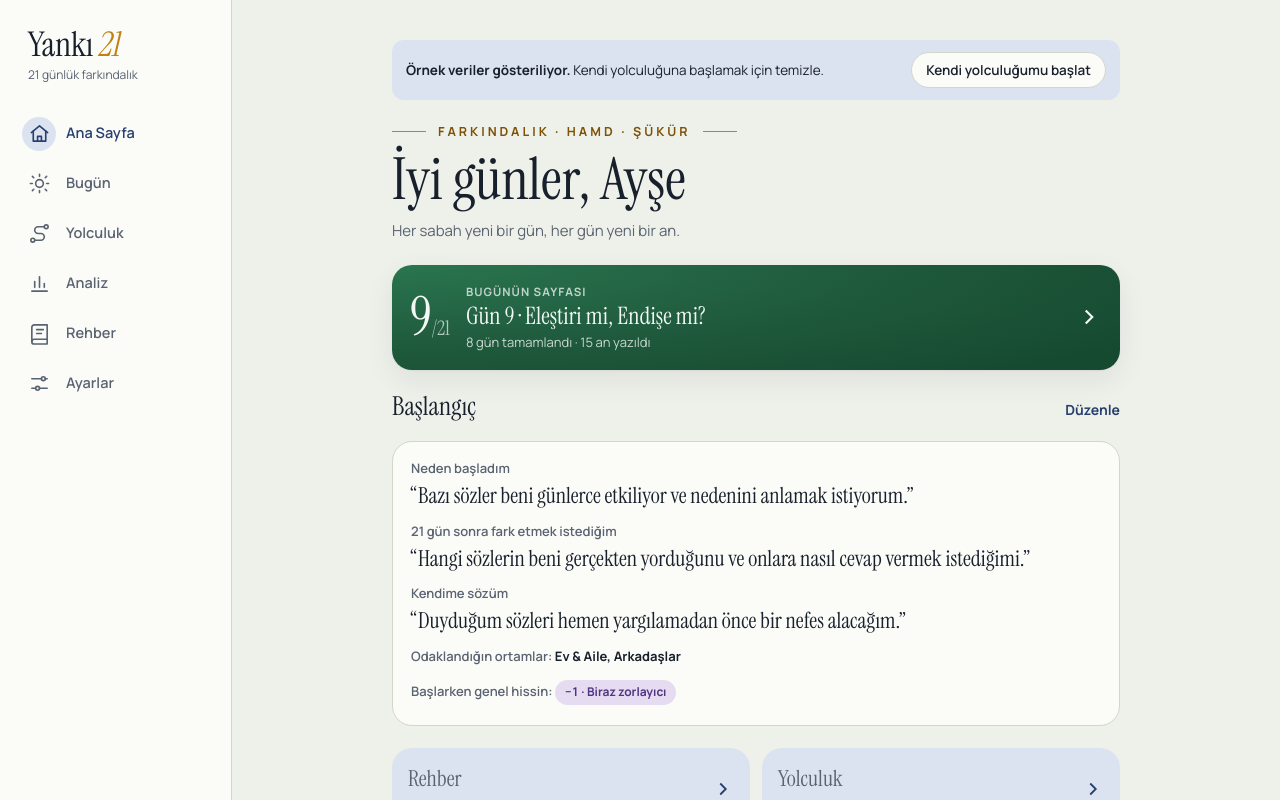
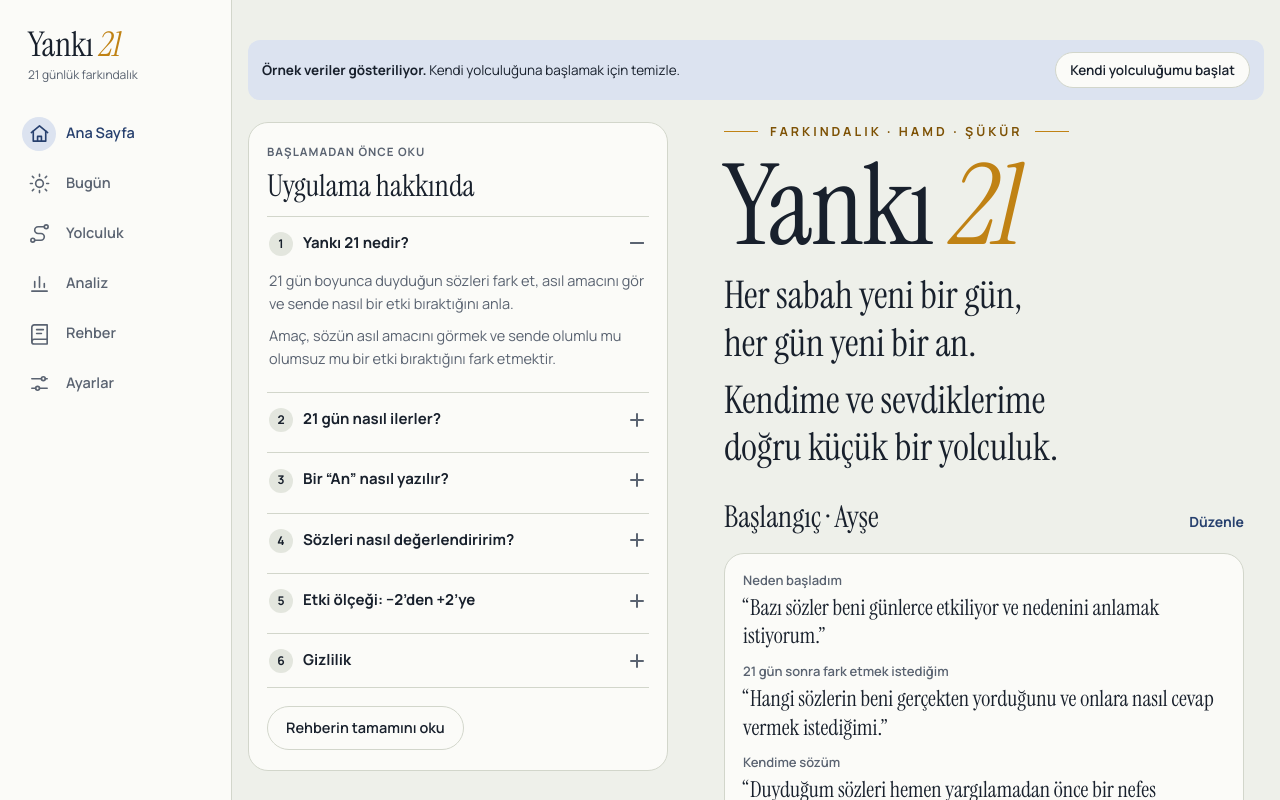
Before and after one commit to edutek2027-bot/21-G-nl-k-Yolculu-um, a plain HTML site: page index.html in a window 1280 px wide. Both pictures are taken after a click on the button "Örnek verilerle incele". Shown: the top 800 px of the page. Drawn offline with Linux system fonts and the light colour scheme.

Commit message:
Ana Sayfa: karşılama sayfası + başlangıç niyeti; gün kısayolu kaldırıldı
Co-Authored-By: Claude Opus 5.5 <noreply@anthropic.com>
Claude-Session: https://claude.ai/code/session_01L1SC1S1EwkWtaAaRJVCsZH

```diff
--- a/index.html
+++ b/index.html
@@ -302,6 +302,10 @@ textarea:focus,input:focus{outline:2px solid var(--accent);outline-offset:0;bord
 .home-links{display:grid;grid-template-columns:1fr 1fr;gap:12px}
 @media (max-width:560px){.home-links{grid-template-columns:1fr}}
 @media (max-width:440px){.tab{font-size:9.5px}.ti{width:38px}}
+.still .onb-words .w,.still .onb-bless,.still .onb-brand{opacity:1;transform:none;filter:none;animation:none}
+main.wide{max-width:1120px}
+.home-intent{max-width:none;gap:12px}
+.home-intent .sec-head h3{font-family:var(--f-display);font-weight:400;font-size:30px}
 /* ---------- settings ---------- */
 .set-list{display:flex;flex-direction:column;gap:14px}
 .field{display:flex;flex-direction:column;gap:6px}
@@ -367,7 +371,7 @@ code.backup{display:block;max-height:90px;overflow:auto;word-break:break-all;fon
 .onb-brand i{color:var(--pos)}
 .onb-words{font-family:var(--f-display);font-size:clamp(25px,5.4vw,38px);line-height:1.25;margin:0;max-width:24ch;text-wrap:balance}
 .onb-words .w{display:inline-block;opacity:0;transform:translateY(12px);filter:blur(6px)}
-.onb.go .onb-words .w{animation:wordin 1.1s cubic-bezier(.2,.8,.2,1) forwards}
+.go .onb-words .w{animation:wordin 1.1s cubic-bezier(.2,.8,.2,1) forwards}
 .onb-words .br{display:block;height:.25em}
 @keyframes wordin{to{opacity:1;transform:none;filter:none}}
 .onb:not(.go) .onb-bless,.onb:not(.go) .onb-brand{animation-play-state:paused}
@@ -563,6 +567,7 @@ function route(){
   render(changed);
 }
 function render(anim){
+  homeAnim = !!anim; main.classList.toggle('wide', view==='anasayfa');
   main.innerHTML = VIEWS[view]();
   if(anim){ main.classList.remove('view-in'); void main.offsetWidth; main.classList.add('view-in'); window.scrollTo(0,0); }
   document.getElementById('fab').hidden = !S.start || view==='ayarlar' || view==='rehber' || view==='anasayfa';
@@ -759,7 +764,7 @@ function renderInsights(){
 }
 
 /* ================= Ana Sayfa ve başlangıç niyeti ================= */
-let intentEdit = false;
+let intentEdit = false, homeAnim = true;
 const hasIntent = () => !!(S.intent && (S.intent.why || S.intent.notice || S.intent.promise));
 function intentFormHTML(){
   const I = S.intent || {};
@@ -789,25 +794,14 @@ function submitIntent(f){
 }
 function renderHome(){
   if(!S.start) return '';
-  const d = curDay(), D = DAYS[d-1], raw = rawDay();
-  const doneN = Object.values(S.refl).filter(r=>r.done).length;
   const editing = intentEdit || !hasIntent();
-  return `${demoBanner()}
-  <header class="home-head"><p class="onb-bless" style="animation:none;opacity:1">Farkındalık · Hamd · Şükür</p>
-    <h1 class="int-title">${greeting()}${S.name?', '+esc(S.name):''}</h1>
-    <p class="muted">Her sabah yeni bir gün, her gün yeni bir an.</p></header>
-  <a class="today-go" href="#bugun">
-    <span class="tg-num">${raw>21?'21':d}<small>/21</small></span>
-    <span class="tg-txt"><span class="eyebrow">${raw>21?'Yolculuk tamamlandı':'Bugünün sayfası'}</span><b>${raw>21?'Gün 21 · '+DAYS[20].t:'Gün '+d+' · '+D.t}</b><span>${doneN} gün tamamlandı · ${S.logs.length} an yazıldı</span></span>
-    <svg viewBox="0 0 24 24" aria-hidden="true"><path d="M9 6l6 6-6 6"/></svg></a>
-  <section class="g-sec">
-    <div class="sec-head"><h3>Başlangıç</h3>${!editing?'<button class="link" data-act="edit-intent">Düzenle</button>':''}</div>
-    ${editing ? `<p class="muted">Yolculuğa başlamadan önce birkaç dakikanı ayır ve niyetini yaz. 21. günde buraya geri döneceksin ve ne kadar yol aldığını göreceksin.</p>${intentFormHTML()}` : intentCard(true, true)}
-  </section>
-  <section class="home-links">
-    <a class="guide-link" href="#rehber"><span><b>Rehber</b>Sözleri nasıl değerlendirirsin?</span><svg viewBox="0 0 24 24" aria-hidden="true"><path d="M9 6l6 6-6 6"/></svg></a>
-    <a class="guide-link" href="#yolculuk"><span><b>Yolculuk</b>21 günün tamamı ve tamamladıkların</span><svg viewBox="0 0 24 24" aria-hidden="true"><path d="M9 6l6 6-6 6"/></svg></a>
-  </section>`;
+  return `${demoBanner()}<div class="onb-grid ${homeAnim?'go':'still'}">
+    ${welcomeHTML()}
+    <section class="onb-form home-intent">
+      <div class="sec-head"><h3>Başlangıç${S.name?' · '+esc(S.name):''}</h3>${!editing?'<button class="link" data-act="edit-intent">Düzenle</button>':''}</div>
+      ${editing ? `<p class="muted">Yolculuğa başlamadan önce birkaç dakikanı ayır ve niyetini yaz. 21. günde buraya geri döneceksin ve ne kadar yol aldığını göreceksin.</p>${intentFormHTML()}` : intentCard(true, true)}
+    </section>
+  </div>`;
 }
 
 function intentCard(full, home){
@@ -1051,6 +1045,7 @@ document.addEventListener('click', e=>{
     'edit-log': ()=>openLogForm(t.dataset.id),
     'open-day': ()=>openDay(Number(t.dataset.day)),
     'close-sheet': closeSheet,
+    'full-guide': ()=>openSheet(`<div class="sheet-head"><div><p class="eyebrow">Rehber</p></div>${closeBtn()}</div><div style="display:flex;flex-direction:column;gap:22px">${renderGuide(true)}</div>`),
     'edit-intent': ()=>{ closeSheet(); intentEdit=true; if(view==='anasayfa'){ render(false); document.getElementById('intForm')?.scrollIntoView({block:'start'}); } else location.hash='#anasayfa'; },
     'intent-cancel': ()=>{ intentEdit=false; render(false); },
     'close-sheet-guide': ()=>{ closeSheet(); location.hash='#rehber'; },
@@ -1101,11 +1096,10 @@ function mottoHTML(){
   let i = 0;
   return MOTTO.split(' ').map(w => w==='|' ? '<span class="br"></span>' : `<span class="w" style="animation-delay:${(0.9 + (i++)*0.32).toFixed(2)}s">${w}</span>`).join(' ');
 }
-function showOnboarding(){
+function welcomeHTML(){
   const acc = (n, title, body, open) => `<details class="acc"${open?' open':''}><summary><span><span class="n">${n}</span>${title}</span><span class="pl" aria-hidden="true"></span></summary><div class="acc-b">${body}</div></details>`;
   const scale = [...SCALE].reverse().map(x=>`<div><span style="${eBtnStyle(x.v)}">${sgn(x.v)}</span><span><b>${x.l}</b> · ${x.w.slice(0,3).join(', ')}</span></div>`).join('');
-  onbRoot.innerHTML = `<div class="onb"><div class="onb-grid">
-    <section class="onb-hero">
+  return `    <section class="onb-hero">
       <p class="onb-bless">Farkındalık · Hamd · Şükür</p>
       <h1 class="onb-brand">Yankı <i>21</i></h1>
       <p class="onb-words" aria-label="${MOTTO.replace(' | ',' ')}">${mottoHTML()}</p>
@@ -1124,8 +1118,12 @@ function showOnboarding(){
       ${acc(4,'Sözleri nasıl değerlendiririm?',matrixHTML())}
       ${acc(5,'Etki ölçeği: −2’den +2’ye',`<p>Kendine sor: “Bu söz bende nasıl bir etki bıraktı?”</p><div class="mini-sc">${scale}</div>`)}
       ${acc(6,'Gizlilik',`<p>Yazdıkların yalnızca kendi cihazında saklanır. Hiçbir sunucuya gönderilmez, kimse göremez.</p>`)}
-      <button class="btn" type="button" id="onbFullGuide">Rehberin tamamını oku</button>
-    </aside>
+      <button class="btn" type="button" data-act="full-guide">Rehberin tamamını oku</button>
+    </aside>`;
+}
+function showOnboarding(){
+  onbRoot.innerHTML = `<div class="onb"><div class="onb-grid">
+${welcomeHTML()}
 
     <form id="onbForm" class="onb-form" novalidate>
       <div class="field"><label for="onb-name">Adın</label><input type="text" id="onb-name" placeholder="Sana nasıl seslenelim?" autocomplete="given-name" value="${esc(S.name||'')}"></div>
@@ -1137,7 +1135,6 @@ function showOnboarding(){
   const onb = onbRoot.querySelector('.onb');
   const go = () => onb.classList.add('go');
   if(window.__introDone || !document.getElementById('intro')) go(); else document.addEventListener('introdone', go, {once:true});
-  document.getElementById('onbFullGuide').addEventListener('click', ()=>openSheet(`<div class="sheet-head"><div><p class="eyebrow">Rehber</p></div>${closeBtn()}</div><div style="display:flex;flex-direction:column;gap:22px">${renderGuide(true)}</div>`));
   document.getElementById('onbForm').addEventListener('submit', ev=>{ ev.preventDefault();
     S = blank(); S.name = document.getElementById('onb-name').value.trim(); S.start = today(); save(); onbRoot.innerHTML=''; location.hash='#anasayfa'; route(); render(true); toast('Hoş geldin · Önce başlangıç niyetini yaz'); });
   document.getElementById('onbDemo').addEventListener('click', ()=>{ loadDemo(); onbRoot.innerHTML=''; location.hash='#anasayfa'; route(); render(true); });
--- a/sw.js
+++ b/sw.js
@@ -1,4 +1,4 @@
-const C='yanki21-v17';
+const C='yanki21-v18';
 self.addEventListener('install',e=>{self.skipWaiting();});
 self.addEventListener('activate',e=>e.waitUntil(caches.keys().then(ks=>Promise.all(ks.filter(k=>k!==C).map(k=>caches.delete(k)))).then(()=>self.clients.claim())));
 self.addEventListener('fetch',e=>{if(e.request.method!=='GET')return;e.respondWith(fetch(e.request,{cache:'no-cache'}).then(r=>{const cp=r.clone();caches.open(C).then(c=>c.put(e.request,cp)).catch(()=>{});return r;}).catch(()=>caches.match(e.request)));});
```
Also changed, not shown: src/app.html (+23 -26 lines).
